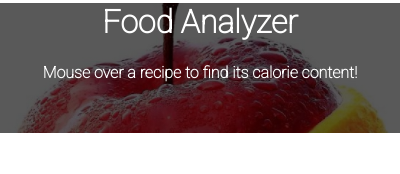
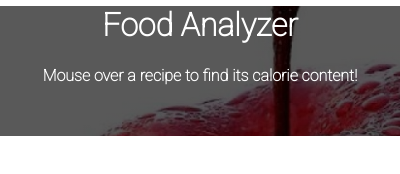
Before and after one commit to yaju-m/Food-Analyzer, a browser extension: page popup.html in a window 400 px wide. Drawn offline with Linux system fonts and the light colour scheme; a web font is replaced by a local one.

Commit message:
Update popup.html

```diff
--- a/popup.html
+++ b/popup.html
@@ -22,13 +22,13 @@
 			rgba(0, 0, 0, 0.65),
 			rgba(0, 0, 0, 0.65)
 			), url("icontest.png");
-		width:100%;
+		width:100px
 		background-size:cover;
 		margin-left: 0px;
 		margin-right: 0px;
 		display:block;
 		height:130px;
-		margin-top:-18px;
+		margin-top:-15px;
 	}
 
 	 body{
```
